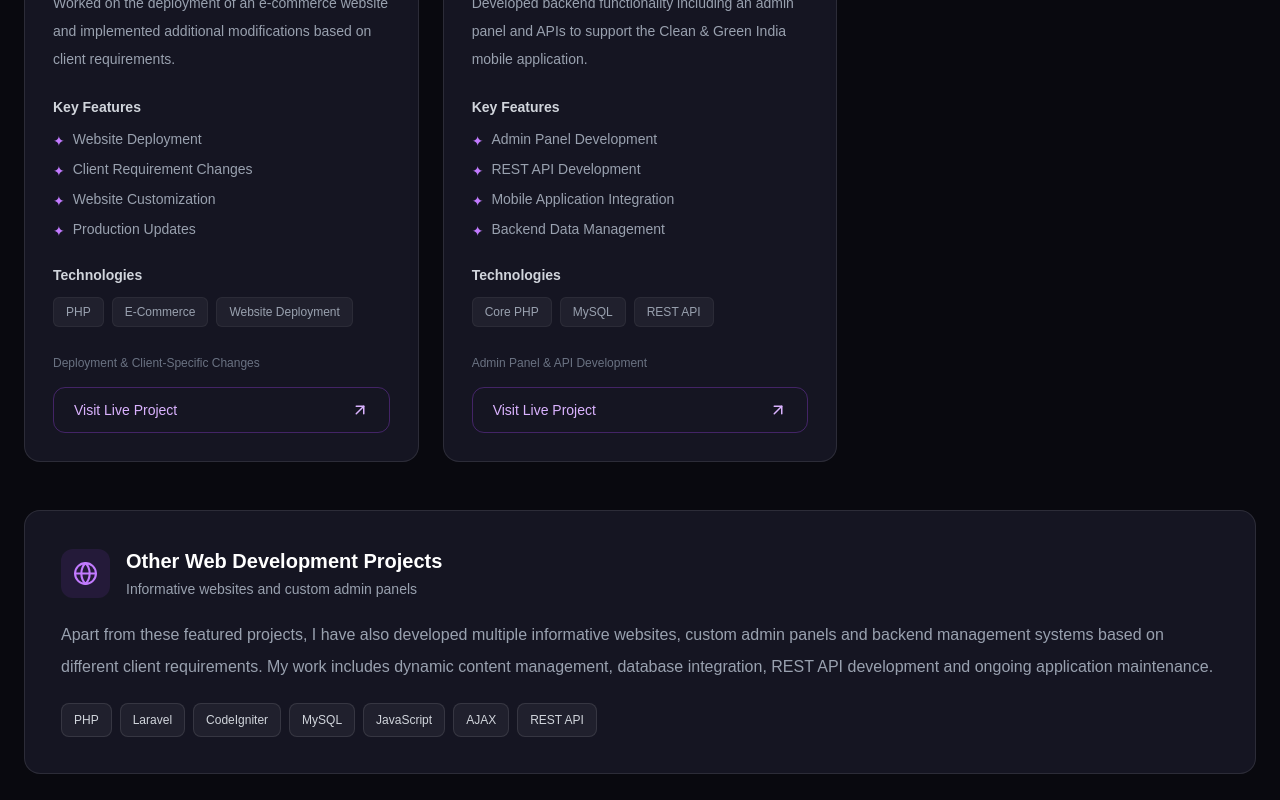
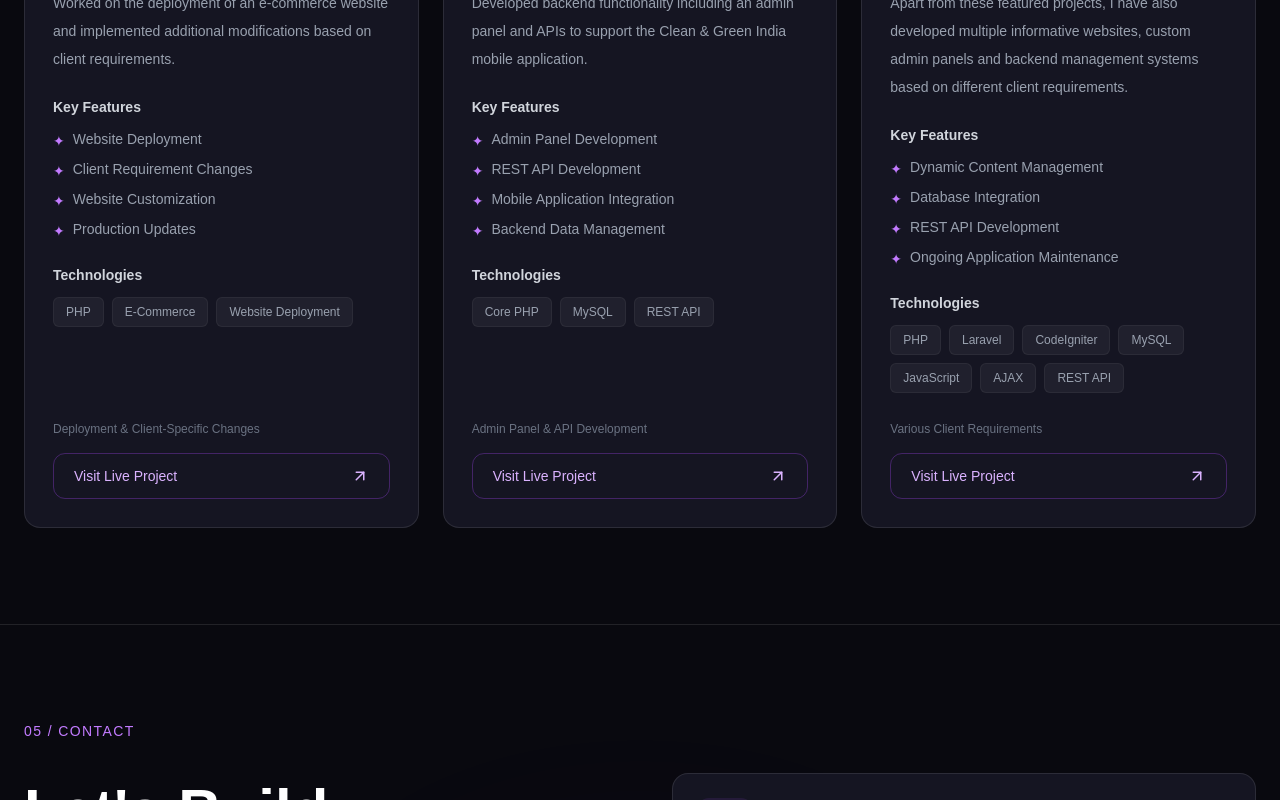
Before and after one commit to manushrma/manu-portfolio, a Next.js app: page / in a window 1280 px wide. Shown: the part 5340-6140 px from the top of the page. Built offline with nearby package versions, Linux system fonts and the light colour scheme.

Commit message:
added projects

```diff
--- a/app/page.tsx
+++ b/app/page.tsx
@@ -709,6 +709,24 @@ export default function Home() {
           contribution: "Admin Panel & API Development",
           icon: "🌿",
         },
+
+        {
+          number: "09",
+          title: "Other Web Development Projects",
+          category: "Informative Websites & Custom Panels",
+          description:
+            "Apart from these featured projects, I have also developed multiple informative websites, custom admin panels and backend management systems based on different client requirements.",
+          features: [
+            "Dynamic Content Management",
+            "Database Integration",
+            "REST API Development",
+            "Ongoing Application Maintenance",
+          ],
+          tech: ["PHP", "Laravel", "CodeIgniter", "MySQL", "JavaScript", "AJAX", "REST API"],
+          link: "https://github.com/manushrma", // Ya jo bhi link aap dena chahein
+          contribution: "Various Client Requirements",
+          icon: "🌐",
+        }
       ];
 
       return (
@@ -798,42 +816,6 @@ export default function Home() {
         </div>
       );
     })()}
-
-    <div className="mt-12 bg-[#151522] border border-white/10 rounded-2xl p-7 sm:p-9">
-      <div className="flex items-center gap-4">
-        <div className="p-3 rounded-xl bg-purple-500/10 text-purple-400">
-          <Globe size={25} />
-        </div>
-        <div>
-          <h3 className="text-xl font-bold">
-            Other Web Development Projects
-          </h3>
-          <p className="text-gray-400 text-sm mt-1">
-            Informative websites and custom admin panels
-          </p>
-        </div>
-      </div>
-
-      <p className="text-gray-400 leading-8 mt-5">
-        Apart from these featured projects, I have also developed
-        multiple informative websites, custom admin panels and
-        backend management systems based on different client
-        requirements. My work includes dynamic content management,
-        database integration, REST API development and ongoing
-        application maintenance.
-      </p>
-
-      <div className="flex flex-wrap gap-2 mt-5">
-        {["PHP", "Laravel", "CodeIgniter", "MySQL", "JavaScript", "AJAX", "REST API"].map((skill) => (
-          <span
-            key={skill}
-            className="text-xs px-3 py-2 rounded-lg bg-white/5 text-gray-300 border border-white/10"
-          >
-            {skill}
-          </span>
-        ))}
-      </div>
-    </div>
 
   </div>
 </section>
```
